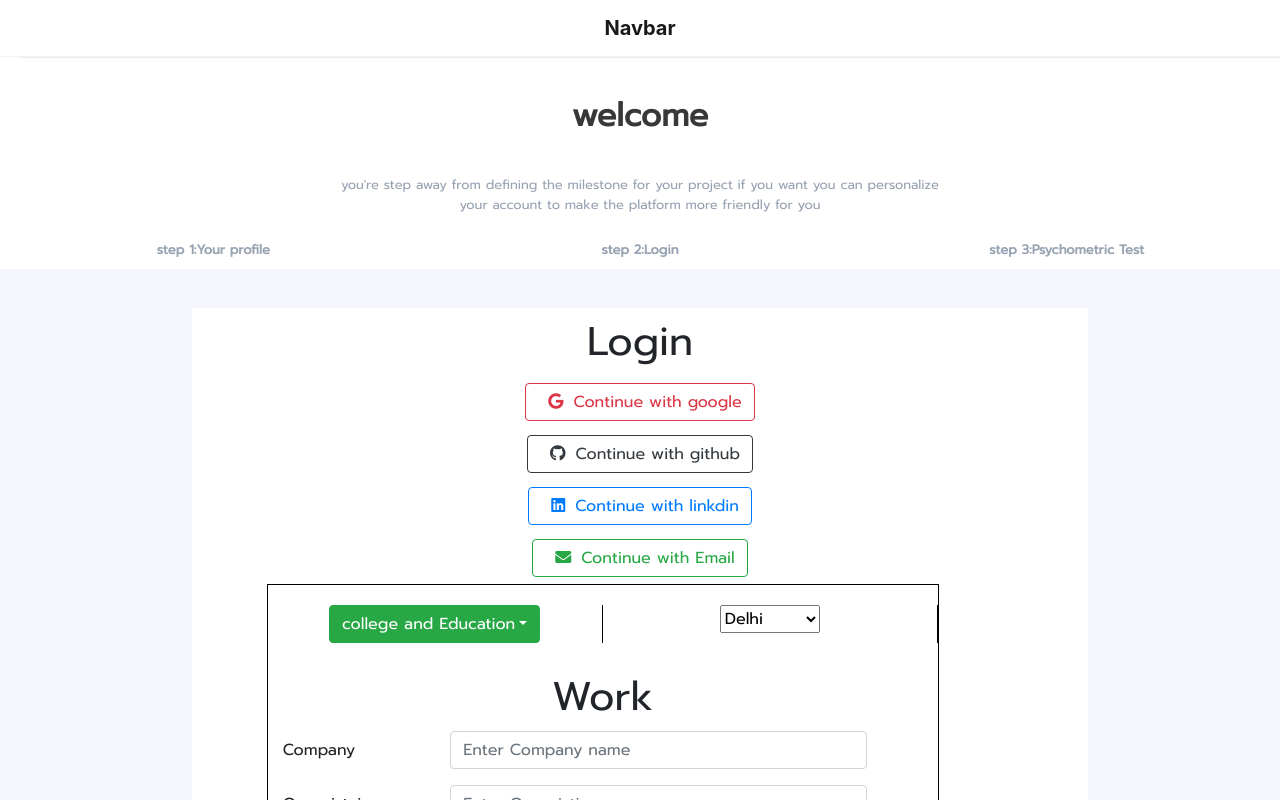
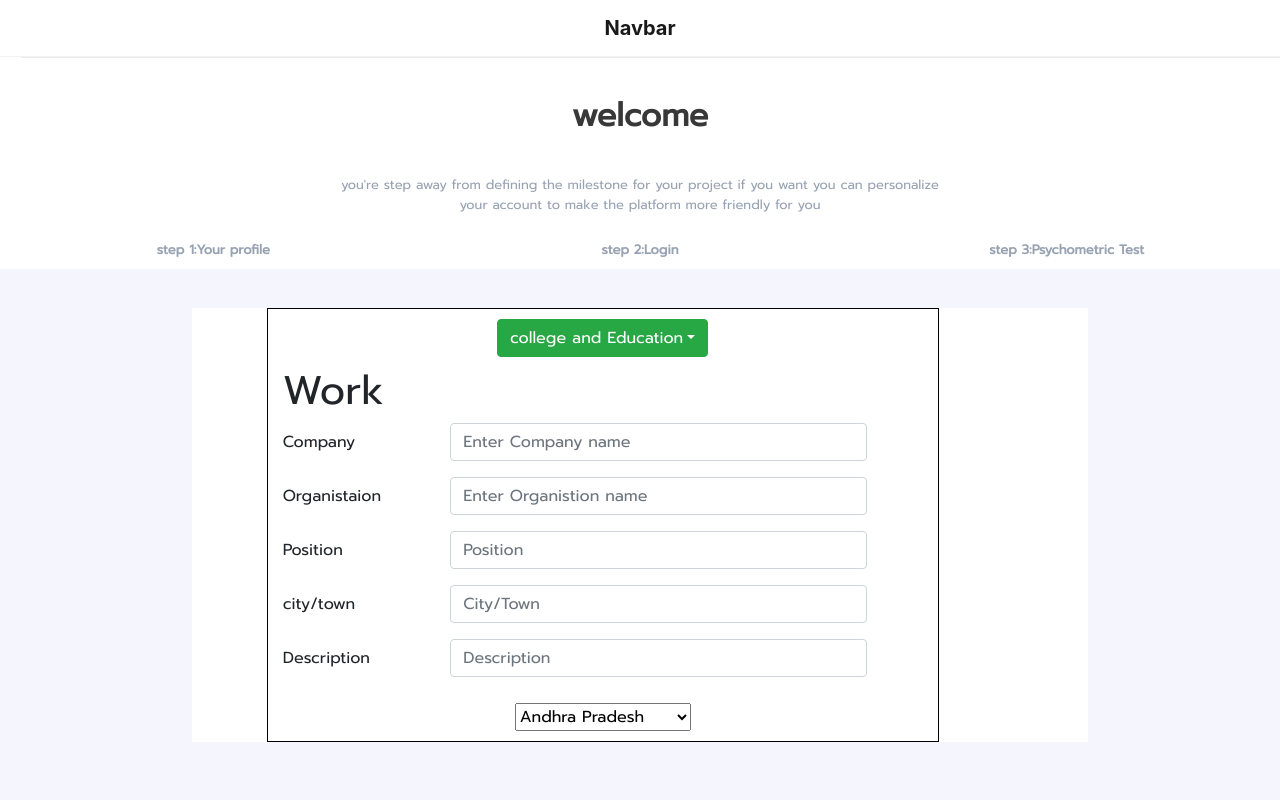
Before and after one commit to shabhinav/reactjs-profileCompletion, a React (Create React App) app: page / in a window 1280 px wide. Both pictures are taken after a click on the link "step 2:Login". Shown: the top 800 px of the page. Built offline with nearby package versions, Linux system fonts and the light colour scheme.

Commit message:
Editpref and login UI and functionality changes

```diff
--- a/src/Editpref.js
+++ b/src/Editpref.js
@@ -39,15 +39,39 @@ export default class Editpref extends React.Component{
 
     }
 
-        storeid(type,id){
+        storeid(type,text){
             if(type=='intern'){
-                this.setState({
-                    selectedintern:[...this.state.selectedintern,id]
-                  });
+
+                const index=this.state.selectedintern.indexOf(text);
+
+                if(index>-1){
+                    const temparray=[...this.state.selectedintern];
+                    temparray.splice(index,1);
+                   this.setState({
+                       selectedintern:temparray
+                   });
+                }
+                else{
+                    this.setState({
+                        selectedintern:[...this.state.selectedintern,text]
+
+                    });
+                }
             }else if(type=='mission'){
-                this.setState({
-                    selectedmission:[...this.state.selectedmission,id]
-                  });
+
+                const index=this.state.selectedmission.indexOf(text);
+                    if(index>-1){
+                        const temparray=[...this.state.selectedmission];
+                        temparray.splice(index,1);
+                        this.setState({
+                            selectedmission:temparray
+                        });
+                    }else{
+                        this.setState({
+                            selectedmission:[...this.state.selectedmission,text]
+                          });
+                    }
+
             }
         }
 
--- a/src/editpref.scss
+++ b/src/editpref.scss
@@ -17,9 +17,10 @@
         border-radius:100px;
         display: inline-block;
         padding: 9px 13px;
-        margin:7px;
+        margin:5px;
         background-color: white;
-        font-size:17px;
+        font-size:14px;
+        cursor: pointer;
     }
     h1{
         text-align: center;
@@ -43,6 +44,9 @@
         padding: 7px 15px;
         font-size: 17px;
     }
+    ul{
+        padding:0px;
+    }
 
         padding: 20px;
         background-color: white;
--- a/src/profile.js
+++ b/src/profile.js
@@ -63,8 +63,7 @@ export default class Profile extends React.Component{
                     </div >
                     <div class="offset-8 profilebutton">
                     <ButtonToolbar>
-                        <Button variant="outline-secondary">cancel</Button>
-                        <Button variant="primary" className='ml-2'>save and proceed</Button>
+                        <Button variant="primary" className="btn_styling">save and proceed</Button>
                     </ButtonToolbar>
                     </div>
                     </div>
--- a/src/profile.scss
+++ b/src/profile.scss
@@ -23,4 +23,7 @@
     .profileheading{
         padding:30px;
     }
+    .btn_styling{
+        margin-left:100px;
+    }
 }
--- a/src/profilesetup.js
+++ b/src/profilesetup.js
@@ -16,44 +16,24 @@ export default class Profilesetup extends React.Component{
         return(
             <div className="profilesetup">
                 <div class="container">
-                    <div className="row">
-                        <div className="offset-3 col-lg-6">
-                            <h1>Login</h1>
-                            <div class='socioicons'>
-                                <ButtonToolbar>
-                                    <Button variant="outline-danger" className="buttons"><i class="fab fa-google"></i>Continue with google</Button>
-                                    <Button variant="outline-dark"  className="buttons"><i class="fab fa-github"></i>Continue with github</Button>
-                                    <Button variant="outline-primary"  className="buttons"><i class="fab fa-linkedin"></i>Continue with linkdin</Button>
-                                    <Button variant="outline-success" className="buttons"><i class="fas fa-envelope"></i>Continue with   Email</Button>
-                                </ButtonToolbar>
-                            </div>
-                        </div>
-                    </div>
                     <div className="Form conatiner">
                         <div className="row">
                             <div className="offset-1 col-lg-9 formdesign">
 
                             <Form>
                                 <div className="row">
-                                <div className="col-lg-6 dropsel_design">
+                                <div className="offset-3 col-lg-6 dropsel_design">
                             <Dropdown>
                             < Dropdown.Toggle variant="success" id="dropdown-basic">
                                 college and Education
                             </Dropdown.Toggle>
 
                             <Dropdown.Menu>
-                                <Dropdown.Item href="#/action-1">Action</Dropdown.Item>
-                                <Dropdown.Item href="#/action-2">Another action</Dropdown.Item>
-                                <Dropdown.Item href="#/action-3">Something else</Dropdown.Item>
+                                <Dropdown.Item href="#/action-1">D.A.V</Dropdown.Item>
+                                <Dropdown.Item href="#/action-2">I.P.U</Dropdown.Item>
+                                <Dropdown.Item href="#/action-3">D.P.S</Dropdown.Item>
                             </Dropdown.Menu>
                         </Dropdown>
-                            </div>
-                            <div className="col-lg-6 dropsel_design">
-                            <select>
-                                <option value="A">Delhi</option>
-                                <option value="B">Banana</option>
-                                <option value="C">Cranberry</option>
-                            </select>
                             </div>
                                 </div>
 
@@ -104,6 +84,45 @@ export default class Profilesetup extends React.Component{
                             <Form.Control type="text" placeholder="Description" />
                             </Col>
                         </Form.Group>
+
+                        <div className="row">
+                            <div className="offset-3 col-lg-6 dropsel_design">
+                                <select>
+                                    <option value="A">Andhra Pradesh</option>
+                                    <option value="B">Arunachal Pradesh</option>
+                                    <option value="C">Assam</option>
+                                    <option value="A">Bihar</option>
+                                    <option value="">Chandigarh</option>
+                                    <option value="B">Chattisgarh</option>
+                                    <option value="">Delhi</option>
+                                    <option value="C">Goa</option>
+                                    <option value="A">Gujrat</option>
+                                    <option value="B">Harayna</option>
+                                    <option value="C">Himachal Pradesh</option>
+                                    <option value="A">Jammu and Kashmir</option>
+                                    <option value="B">Jharkhand</option>
+                                    <option value="C">karnataka</option>
+                                    <option value="A">Kerala</option>
+                                    <option value="B">Madhya Pradesh</option>
+                                    <option value="C">Maharashtra</option>
+                                    <option value="A">Manipur</option>
+                                    <option value="B">Meghalaya</option>
+                                    <option value="C">Mizoram</option>
+                                    <option value="A">Nagaland</option>
+                                    <option value="B">Orisha</option>
+                                    <option value="C">Punjab</option>
+                                    <option value="A">Rajisthan</option>
+                                    <option value="B">Sikkim</option>
+                                    <option value="C">Tamil Nadu</option>
+                                    <option value="A">Telangana</option>
+                                    <option value="B">Tripura</option>
+                                    <option value="C">Uttarpradesh</option>
+                                    <option value="A">uttraKhand</option>
+                                    <option value="B">West Bengal</option>
+                                </select>
+                            </div>
+                        </div>
+
                             </Form>
 
                             </div>
--- a/src/profilesetup.scss
+++ b/src/profilesetup.scss
@@ -1,23 +1,7 @@
 .profilesetup{
-    .loginbtn{
-        margin:auto;
-    }
-    .socioicons{
-        margin: auto;
-        text-align: center;
-    }
+
     .container{
         background-color: white;
-    }
-    h1{
-        text-align: center;
-        margin:10px 0px;
-    }
-    i{
-        margin: 0 10px;
-    }
-    .buttons{
-        margin: 7px auto;
     }
     min-height: 800vh;
     .formdesign{
@@ -25,7 +9,6 @@
     }
     .dropsel_design{
         text-align: center;
-        margin: 20px 0px;
-        border-right: 1px solid black;
+        padding: 10px;
     }
 }
```
